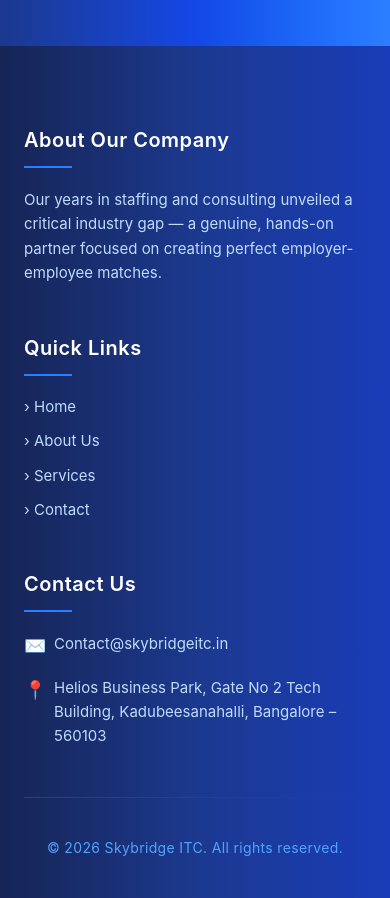
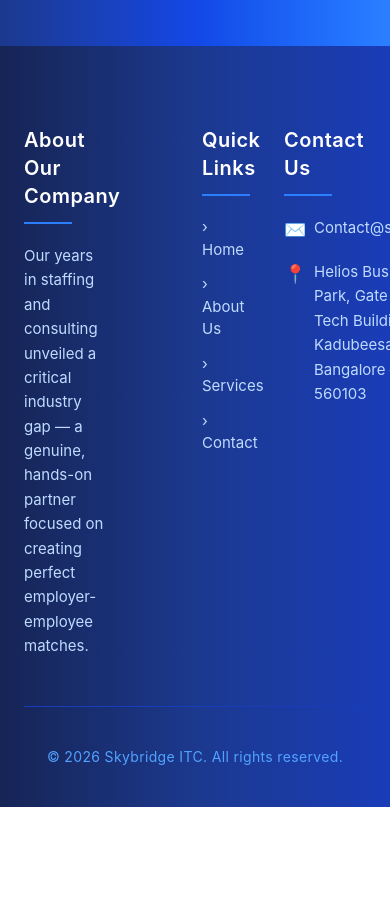
Before and after one commit to vamshi-1216/sky-bridge-itc, a React (Vite) app: page / in a window 390 px wide. Shown: the part 3160-4058 px from the top of the page. After the commit the page ends 3967 px from the top, so only its background shows below. Built offline with nearby package versions, Linux system fonts and the light colour scheme.

Commit message:
update website changes

```diff
--- a/src/components/Footer.jsx
+++ b/src/components/Footer.jsx
@@ -3,7 +3,7 @@
     <footer className="bg-gradient-to-r from-blue-950 via-blue-900 to-blue-800 text-white pt-20 pb-10 shadow-[0_-8px_25px_rgba(0,0,0,0.4)]">
       <div className="max-w-7xl mx-auto px-6">
 
-        <div className="grid md:grid-cols-3 gap-12 border-b border-blue-800 pb-12">
+        <div className="grid grid-cols-3 gap-12 border-b border-blue-800 pb-12">
 
           <div className="max-w-sm">
             <h3 className="text-xl font-semibold tracking-wide mb-3">
@@ -17,7 +17,7 @@
             </p>
           </div>
 
-          <div className="md:pl-12">
+          <div className="pl-12">
             <h3 className="text-xl font-semibold tracking-wide mb-3">
               Quick Links
             </h3>
```
